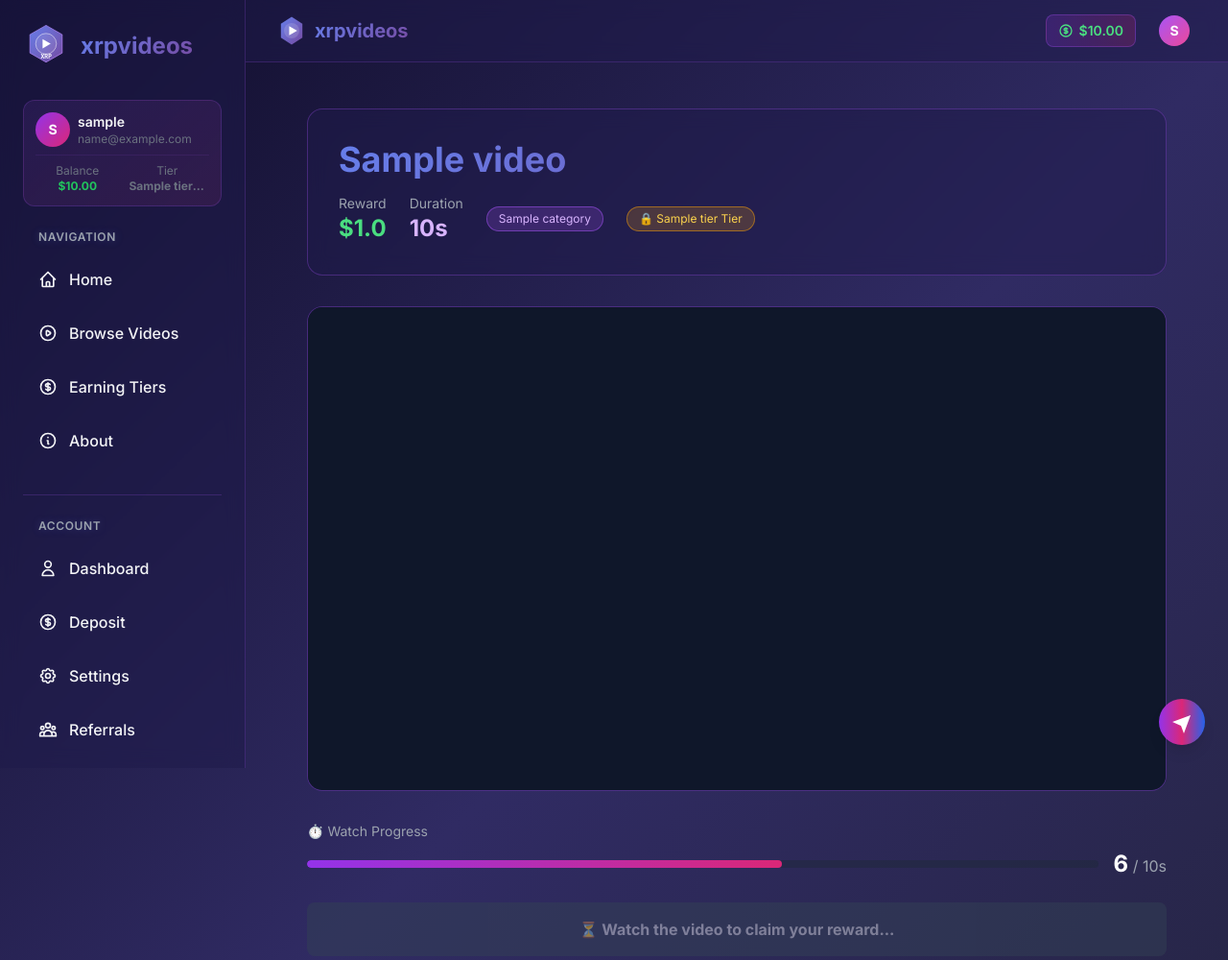
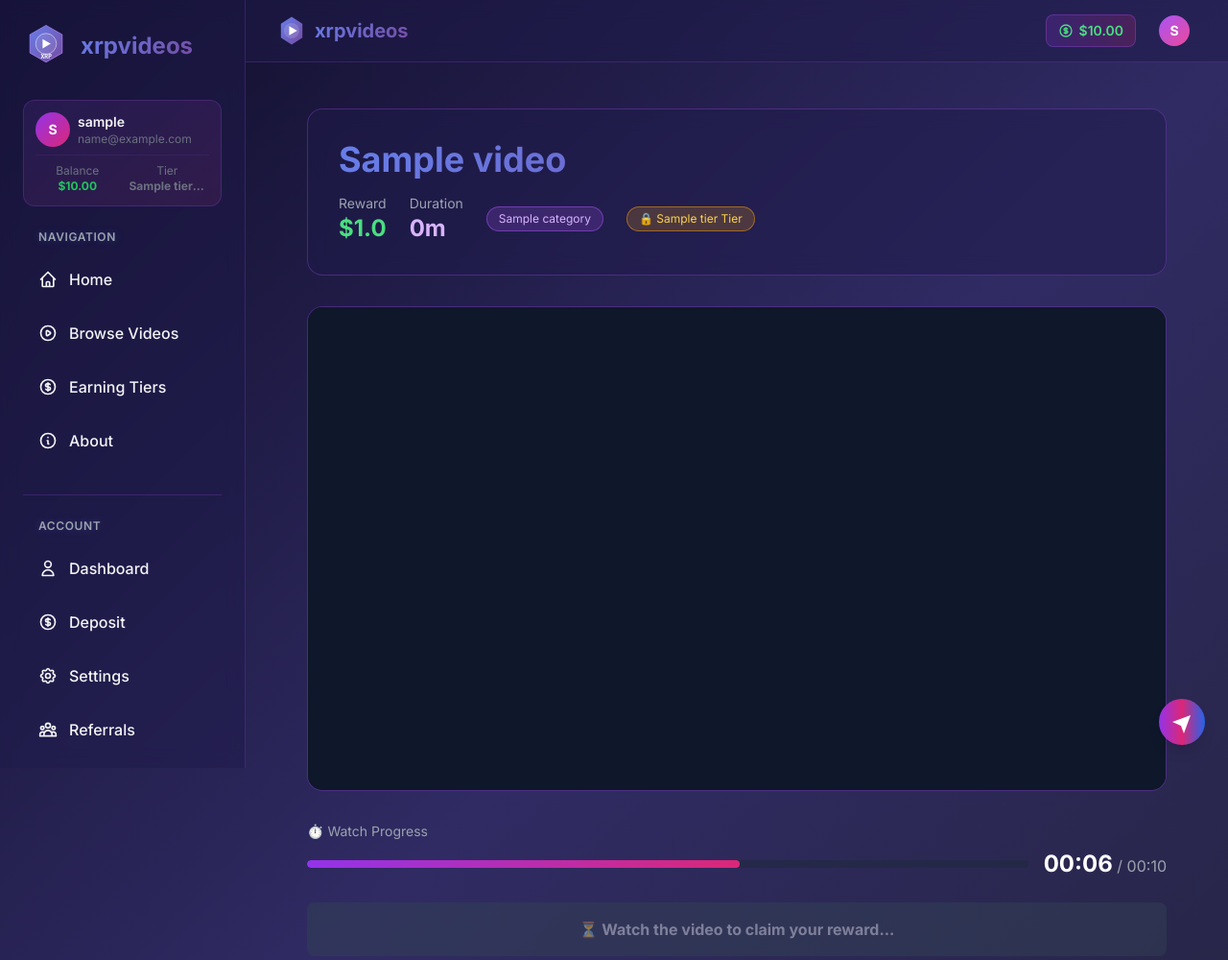
Before and after one commit to mainmesh/xrp_videos, a Django app: page /videos/1/ in a window 1280 px wide. Shown: the top 1000 px of the page at 96% size. Run offline with Django 4.2, Linux system fonts and the light colour scheme; a user stored in the database is signed in; tables that the repository leaves empty hold one stand-in row (values such as "Sample post"); some libraries are stand-ins or nearby versions.

Commit message:
Videos: support duration input in minutes, convert YouTube URLs to embed on save, and format duration display

```diff
--- a/templates/videos/detail.html
+++ b/templates/videos/detail.html
@@ -12,7 +12,7 @@
         </div>
         <div>
           <span class="text-gray-400">Duration</span>
-          <div class="text-2xl font-bold text-purple-300">{{ video.duration_seconds }}s</div>
+          <div class="text-2xl font-bold text-purple-300">{{ video.duration_minutes }}m</div>
         </div>
         {% if video.category %}
         <div class="inline-block px-3 py-1 bg-purple-500/20 border border-purple-500/50 rounded-full text-xs text-purple-300">
@@ -75,8 +75,8 @@
               </div>
             </div>
             <div class="text-right">
-              <span id="watch-timer" class="text-2xl font-bold text-white">0</span>
-              <span class="text-gray-400"> / {{ video.duration_seconds }}s</span>
+              <span id="watch-timer" class="text-2xl font-bold text-white">00:00</span>
+              <span class="text-gray-400"> / <span id="total-duration">{{ video.duration_seconds }}</span></span>
             </div>
           </div>
         </div>
@@ -101,7 +101,18 @@
 
       <script>
         // Client-side watch verification: timer + auto-submit
-        const videoDuration = {{ video.duration_seconds }};
+        const videoDuration = {{ video.duration_seconds }}; // seconds
+        function formatTime(s) {
+          const mins = Math.floor(s / 60);
+          const secs = Math.floor(s % 60);
+          return String(mins).padStart(2,'0') + ':' + String(secs).padStart(2,'0');
+        }
+        // set total duration display nicely
+        const totalDurationElem = document.getElementById('total-duration');
+        if (totalDurationElem) {
+          const total = parseInt(totalDurationElem.textContent || '0', 10);
+          totalDurationElem.textContent = formatTime(total);
+        }
         const watchTimer = document.getElementById('watch-timer');
         const progressBar = document.getElementById('progress-bar');
         const submitBtn = document.getElementById('submit-btn');
@@ -113,7 +124,7 @@
         setInterval(() => {
           if (watchedSeconds < videoDuration) {
             watchedSeconds += 1;
-            watchTimer.textContent = watchedSeconds;
+            watchTimer.textContent = formatTime(watchedSeconds);
 
             // Update hidden input
             if (watchedSecondsInput) {
--- a/videos/models.py
+++ b/videos/models.py
@@ -38,6 +38,14 @@ class Video(models.Model):
         """Alias for duration_seconds for template compatibility."""
         return self.duration_seconds
 
+    @property
+    def duration_minutes(self):
+        """Duration rounded down to whole minutes for admin/display convenience."""
+        try:
+            return int(self.duration_seconds // 60)
+        except Exception:
+            return 0
+
     def __str__(self):
         return self.title
 
```
